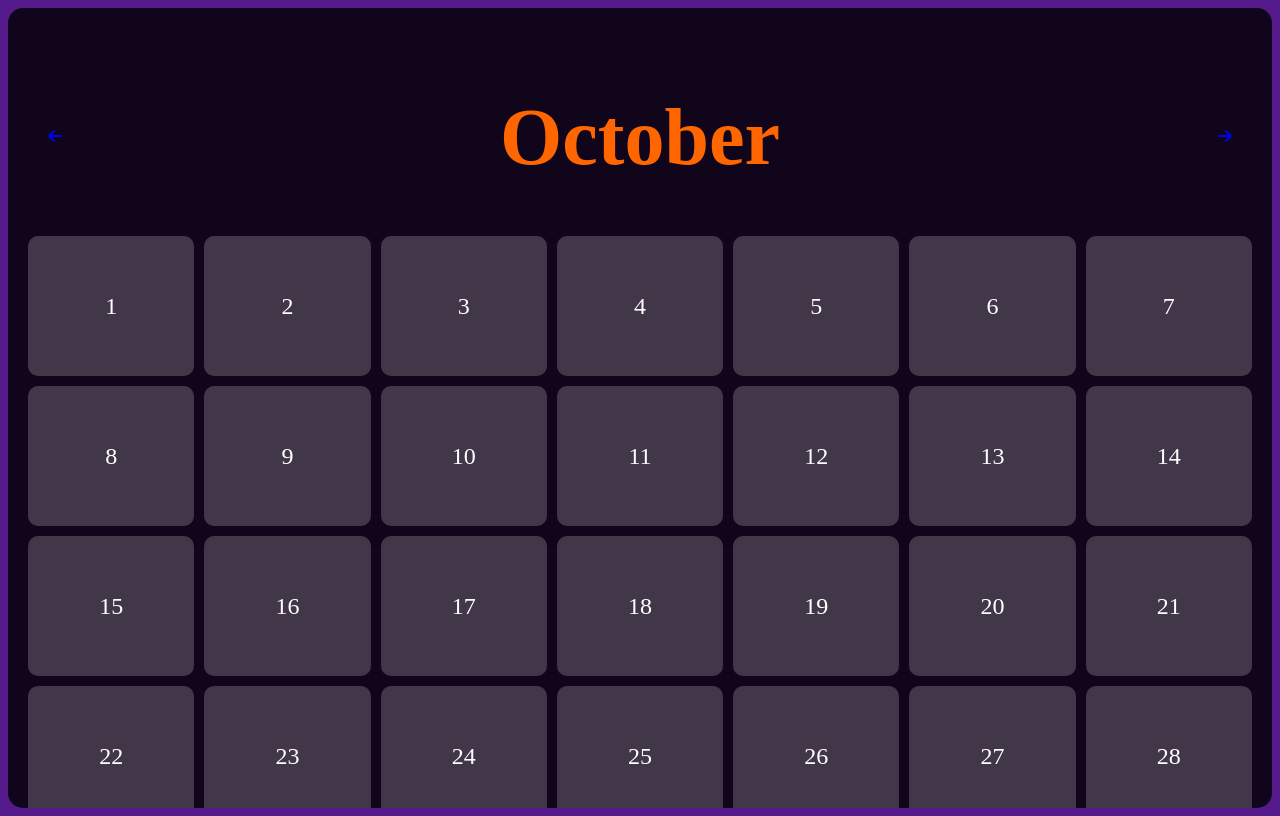
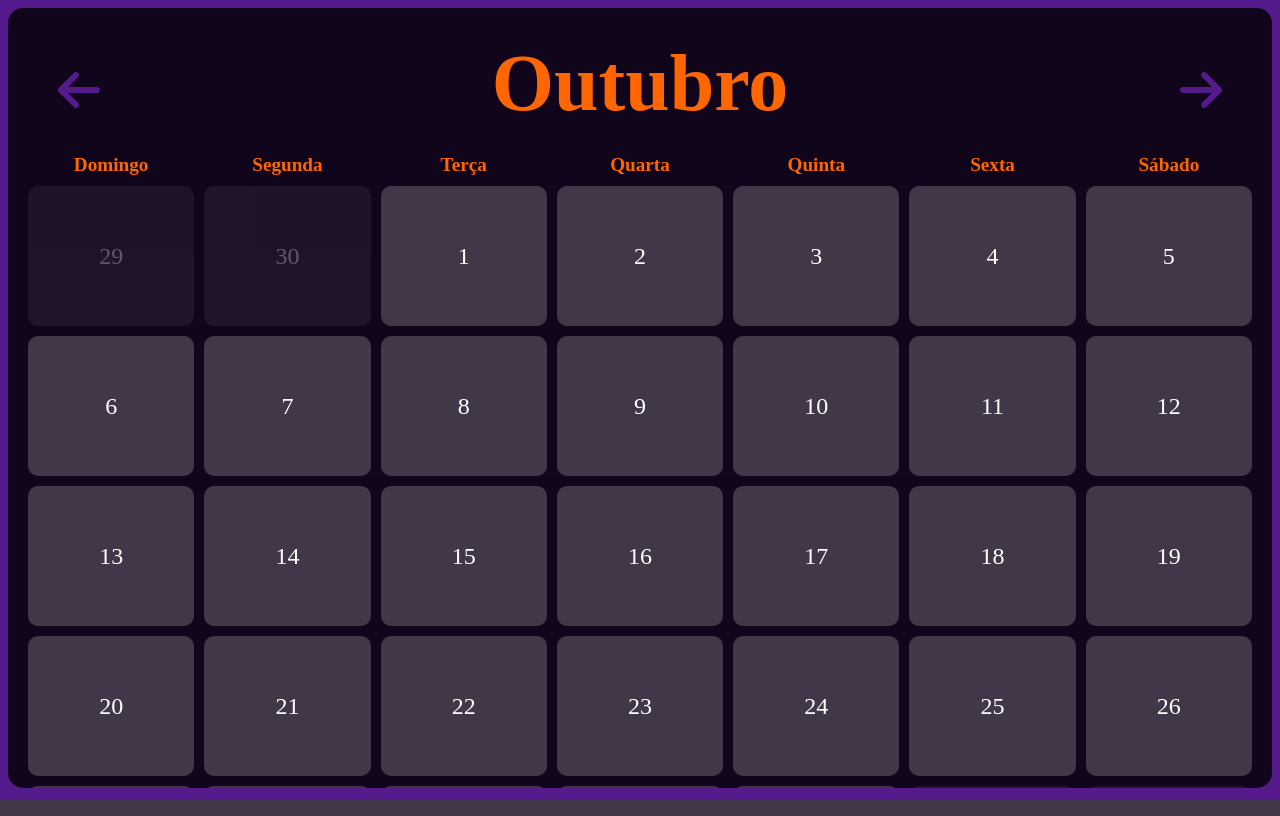
Before and after one commit to manu-sgc/tracker, a Django app: page /calendario/ in a window 1280 px wide. Run offline with Django 4.2, Linux system fonts and the light colour scheme.

Commit message:
updating calendar style

```diff
--- a/atividades/templates/atividades/calendario.html
+++ b/atividades/templates/atividades/calendario.html
@@ -11,15 +11,26 @@
 <body>
     <div class="calendar-container">
         <div class="calendar-header">
-            <a href="{% url 'tracker' %}" class="arrow left">
+            <a href="{% url 'tracker' %}" class="arrow-left">
                 <i class="fas fa-arrow-left"></i>
             </a>
-            <h1>October</h1>
-            <a href="{% url 'avaliacao' %}" class="arrow right">
+            <h1>Outubro</h1>
+            <a href="{% url 'avaliacao' %}" class="arrow-right">
                 <i class="fas fa-arrow-right"></i>
             </a>
         </div>
+        <div class="calendar-weekdays">
+            <div class="weekday">Domingo</div>
+            <div class="weekday">Segunda</div>
+            <div class="weekday">Terça</div>
+            <div class="weekday">Quarta</div>
+            <div class="weekday">Quinta</div>
+            <div class="weekday">Sexta</div>
+            <div class="weekday">Sábado</div>
+        </div>
         <div class="calendar-grid">
+            <div class="calendar-day another-month">29</div>
+            <div class="calendar-day another-month">30</div>
             <div class="calendar-day">1</div>
             <div class="calendar-day">2</div>
             <div class="calendar-day">3</div>
@@ -51,6 +62,8 @@
             <div class="calendar-day">29</div>
             <div class="calendar-day">30</div>
             <div class="calendar-day">31</div>
+            <div class="calendar-day another-month">1</div>
+            <div class="calendar-day another-month">2</div>
         </div>
     </div>
 </body>
--- a/static/css/calendario.css
+++ b/static/css/calendario.css
@@ -4,9 +4,7 @@ body {
 
 .calendar-container {
     width: 100%;
-    max-width: 100vw;
-    height: 100%;
-    max-height: 100vh;
+    height: calc(100vh - 20px);
     overflow-x: hidden;
     overflow-y: hidden;
     padding: 20px;
@@ -20,29 +18,41 @@ body {
     display: flex;
     align-items: center;
     justify-content: space-between;
-    margin-top: 10px;
-    padding: 0 20px;
+    margin-top: 0px !important;
 }
 
 .calendar-header h1 {
     font-size: 5rem;
     color: #ff6600;
+    margin: 0;
+    padding-top: 10px;
+    padding-bottom: 25px;
 }
 
-.arrow-right {
+.arrow-left, .arrow-right {
+    font-size: 3rem;
     color: #551a8b;
-    font-size: 5em;
-    margin-right: 20px;
-}
-
-.arrow-left {
-    color: #551a8b;
-    font-size: 5em;
-    margin-left: 20px;
+    cursor: pointer;
+    margin-left: 30px;
+    margin-right: 30px;
 }
 
 .arrow-left:hover, .arrow-right:hover {
-    color: #ffcc00;
+    color: #ff6600;
+}
+
+.calendar-weekdays {
+    display: grid;
+    grid-template-columns: repeat(7, 1fr); /* 7 colunas para cada dia da semana */
+    gap: 10px;
+    margin-bottom: 10px;
+}
+
+.calendar-weekdays .weekday {
+    font-size: 1.2rem;
+    color: #ff6600;
+    text-align: center;
+    font-weight: bold;
 }
 
 .calendar-grid {
@@ -64,19 +74,11 @@ body {
 }
 
 .calendar-day:hover {
-    background-color: rgba(255, 255, 255, 0.5);
+    background-color: rgba(255, 255, 255, 0.171);
 }
 
-.arrow-right {
-    color: #551a8b;
-    font-size: 3em;
-    margin-top: 20px;
-    margin-right: 20px;
+.calendar-day.another-month {
+    background-color: rgba(255, 255, 255, 0.1);
+    color: rgba(255, 255, 255, 0.5);
+    opacity: 0.6;
 }
-
-.arrow-left {
-    color: #551a8b;
-    font-size: 3em;
-    margin-top: 20px;
-    margin-left: 20px;
-}
```
